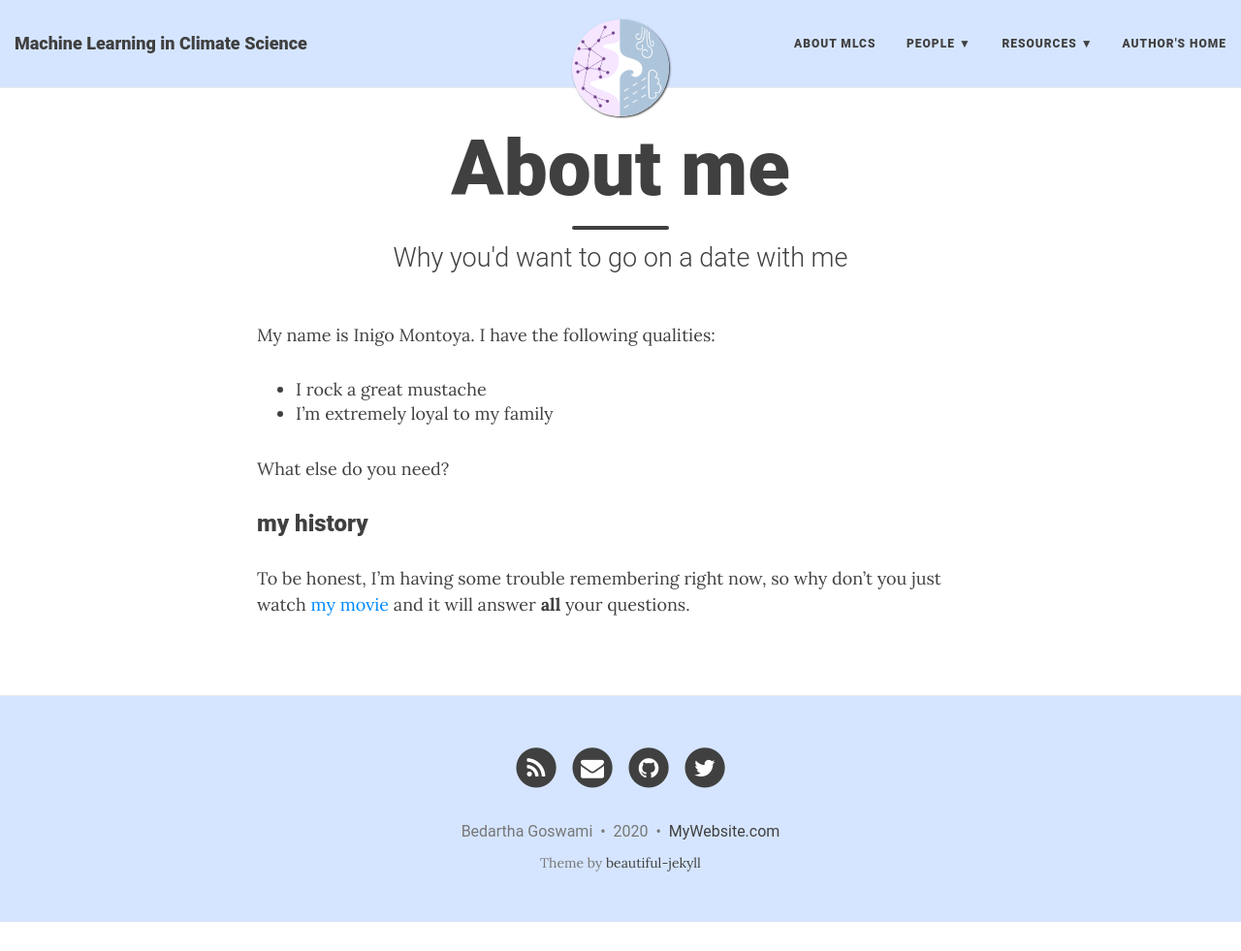
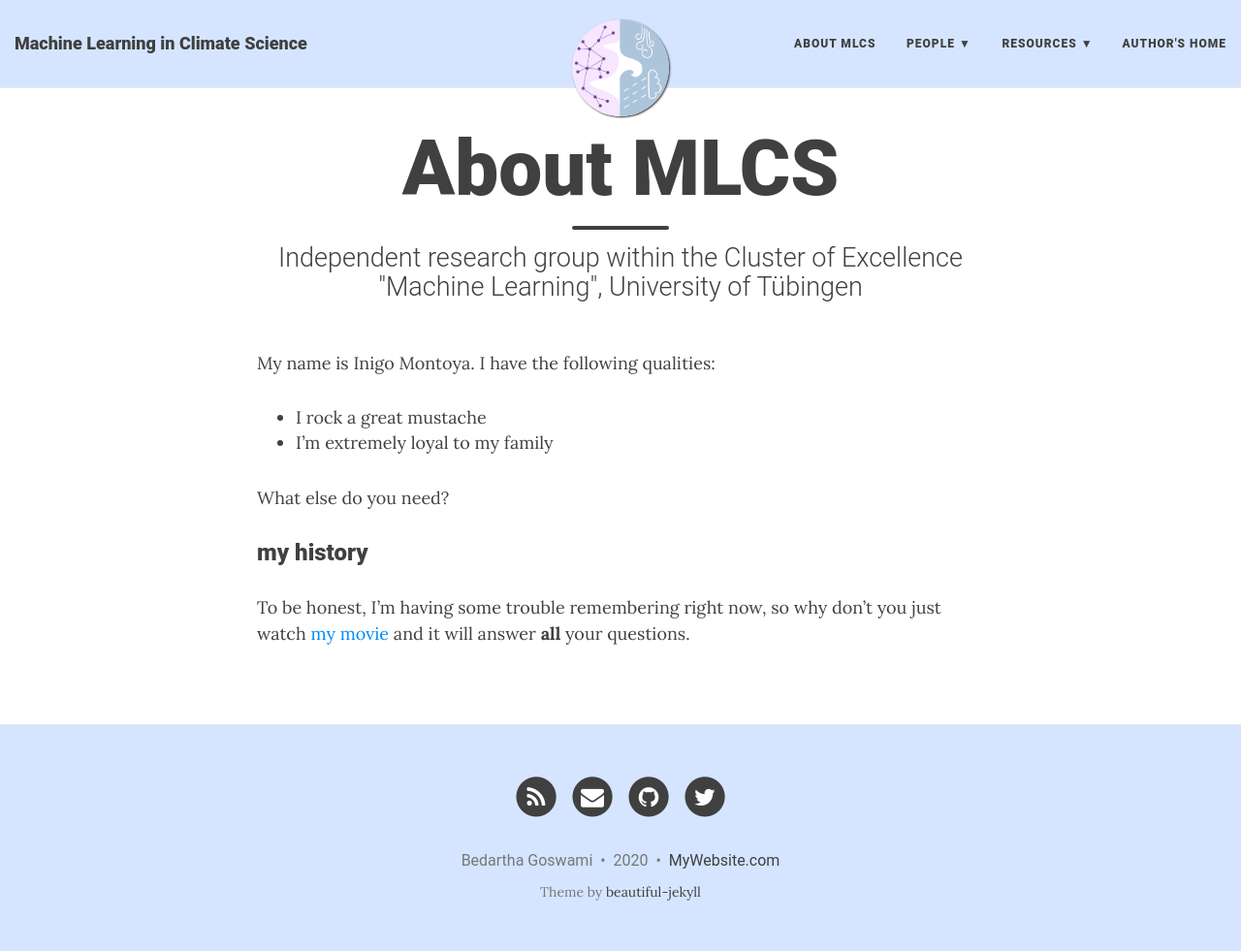
Before and after one commit to mlcs/mlcs.github.io, a Jekyll site: the page built from about-mlcs.md, in a window 1280 px wide and 981 px high. Shown: the whole window at 97% size. Built offline with Jekyll 4.4.1, drawn with Linux system fonts in a browser that asks for light colours; nearby versions of some CDN libraries.

Commit message:
preliminary change to about-mlcs

```diff
--- a/about-mlcs.md
+++ b/about-mlcs.md
@@ -1,7 +1,7 @@
 ---
 layout: page
-title: About me
-subtitle: Why you'd want to go on a date with me
+title: About MLCS
+subtitle: Independent research group within the Cluster of Excellence "Machine Learning", University of Tübingen
 ---
 
 My name is Inigo Montoya. I have the following qualities:
```
